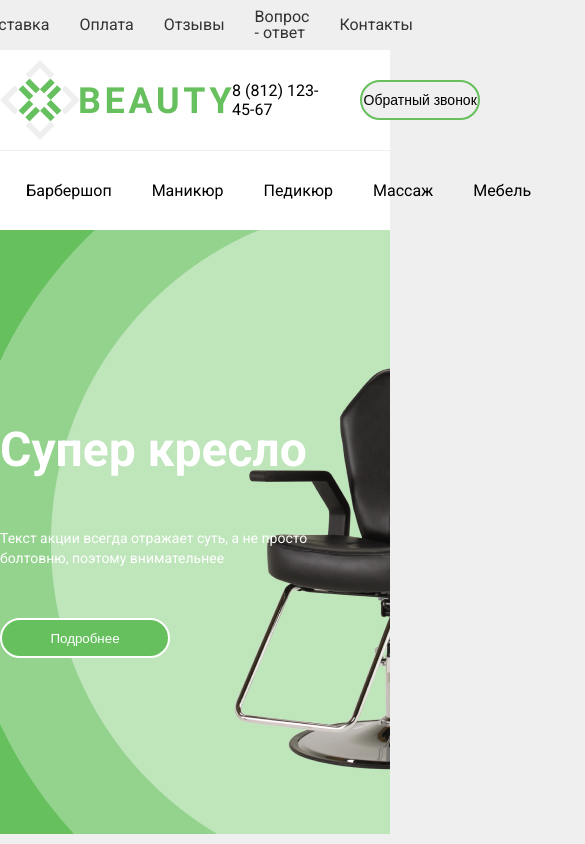
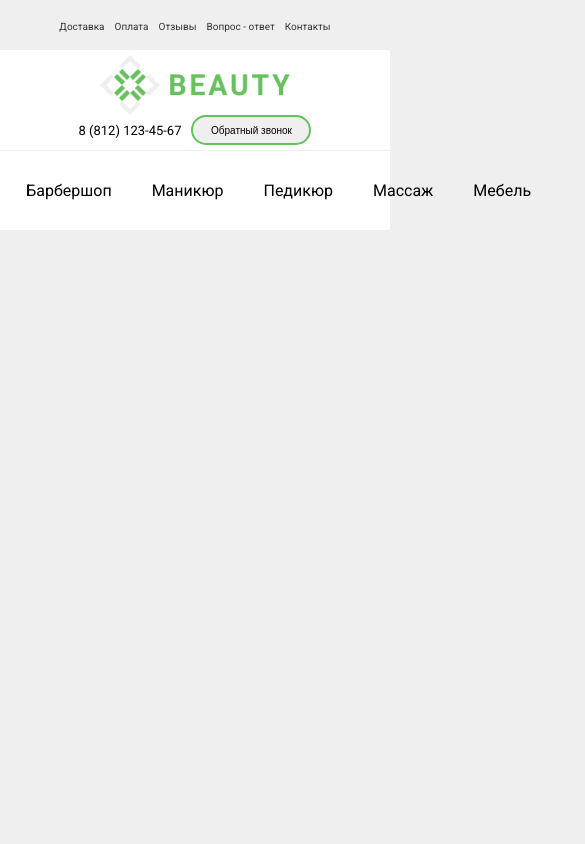
Before and after one commit to ilgizalimoff/beauty_html, a plain HTML site: page index.html in a window 390 px wide. Shown: the top 844 px of the page, 585 px wide, since content can reach past the window. Drawn offline with Linux system fonts and the light colour scheme.

Commit message:
1st add media

```diff
--- /dev/null
+++ b/css/media.css
@@ -0,0 +1,57 @@
+@media(max-width: 530px) {
+    .header__top a {
+        margin: 0 5px;
+        font-size: 10px;
+    }
+
+    .header__main-wrapper {
+        display: block;
+        text-align: center;
+    }
+
+    .tel__wrapper {
+        justify-content: center;
+    }
+
+    .tel__number {
+        font-size: 13px;
+    }
+
+    .tel__button {
+        width: 120px;
+        height: 30px;
+        font-size: 10px;
+    }
+
+    .icon {
+        margin: auto;
+        padding-top: 5px;
+
+    }
+}
+
+@media(max-width: 300px) {
+    .header__top a {
+        margin: 0 3px;
+        font-size: 9px;
+    }
+}
+
+@media(max-width: 780px) {
+    .icon {
+        width: 190px;
+    }
+
+    .icon :nth-child(1) {
+        width: 60px;
+    }
+
+    .icon :nth-child(2) {
+        width: 120px;
+    }
+
+
+    .tel__button {
+        margin-left: 10px;
+    }
+}
--- a/css/style.css
+++ b/css/style.css
@@ -9,6 +9,10 @@ a {
     cursor: pointer;
 }
 
+li {
+    list-style: none;
+}
+
 body {
     background-color: #EFEFEF;
     font-family: 'Roboto', sans-serif;
@@ -16,7 +20,8 @@ body {
 }
 
 .container {
-    max-width: 1110px;
+    max-width: 1100px;
+    padding: 0 5px;
     margin: auto;
 }
 
@@ -26,12 +31,13 @@ body {
     display: flex;
     justify-content: center;
     align-items: center;
-    font-style: 14px;
-    line-height: 16.41px;
     height: 50px;
 }
 
-.header__top-item {
+.header__top a {
+    font-weight: 400;
+    font-size: 14px;
+    line-height: 16px;
     color: #333333;
     margin: 0 15px;
 }
--- a/index.html
+++ b/index.html
@@ -10,17 +10,19 @@
     <link rel="preconnect" href="https://fonts.gstatic.com" crossorigin>
     <link href="https://fonts.googleapis.com/css2?family=Roboto:wght@400;500;700&display=swap" rel="stylesheet">
     <link rel="stylesheet" href="./css/style.css">
+    <link rel="stylesheet" href="./css/media.css">
 </head>
 
 <body>
     <header>
-        <div class="header__top">
-            <a href="" class="header__top-item">Доставка</a>
-            <a href="" class="header__top-item">Оплата</a>
-            <a href="" class="header__top-item">Отзывы</a>
-            <a href="" class="header__top-item">Вопрос - ответ</a>
-            <a href="" class="header__top-item">Контакты</a>
-        </div>
+        <ul class="header__top">
+            <li> <a href="">Доставка</a></li>
+            <li> <a href="">Оплата</a></li>
+            <li> <a href="">Отзывы</a></li>
+            <li> <a href="">Вопрос - ответ</a></li>
+            <li> <a href="">Контакты</a></li>
+        </ul>
+
         <div class="header__main">
             <div class="container">
                 <div class="header__main-wrapper">
@@ -52,7 +54,7 @@
         </div>
     </header>
 
-    <section class="chair__section">
+    <!-- <section class="chair__section">
         <div class="container">
             <div class="chair__section-wrapper">
                 <h2>Супер кресло</h2>
@@ -173,9 +175,9 @@
                     <button class="tel__button">Обратный звонок</button>
                 </div>
             </div>
-        </div>
+        </div> -->
 
-        <div class="footer__bottom">
+        <!-- <div class="footer__bottom">
             <div class="container">
                 <div class="footer__bottom-wrapper">
                     <p> Лучший магазин (с) 2019 Все права защищены.
@@ -185,7 +187,7 @@
                     <p>Политика конфиденциальности</p>
                 </div>
             </div>
-        </div>
+        </div> -->
     </footer>
 </body>
 
```
